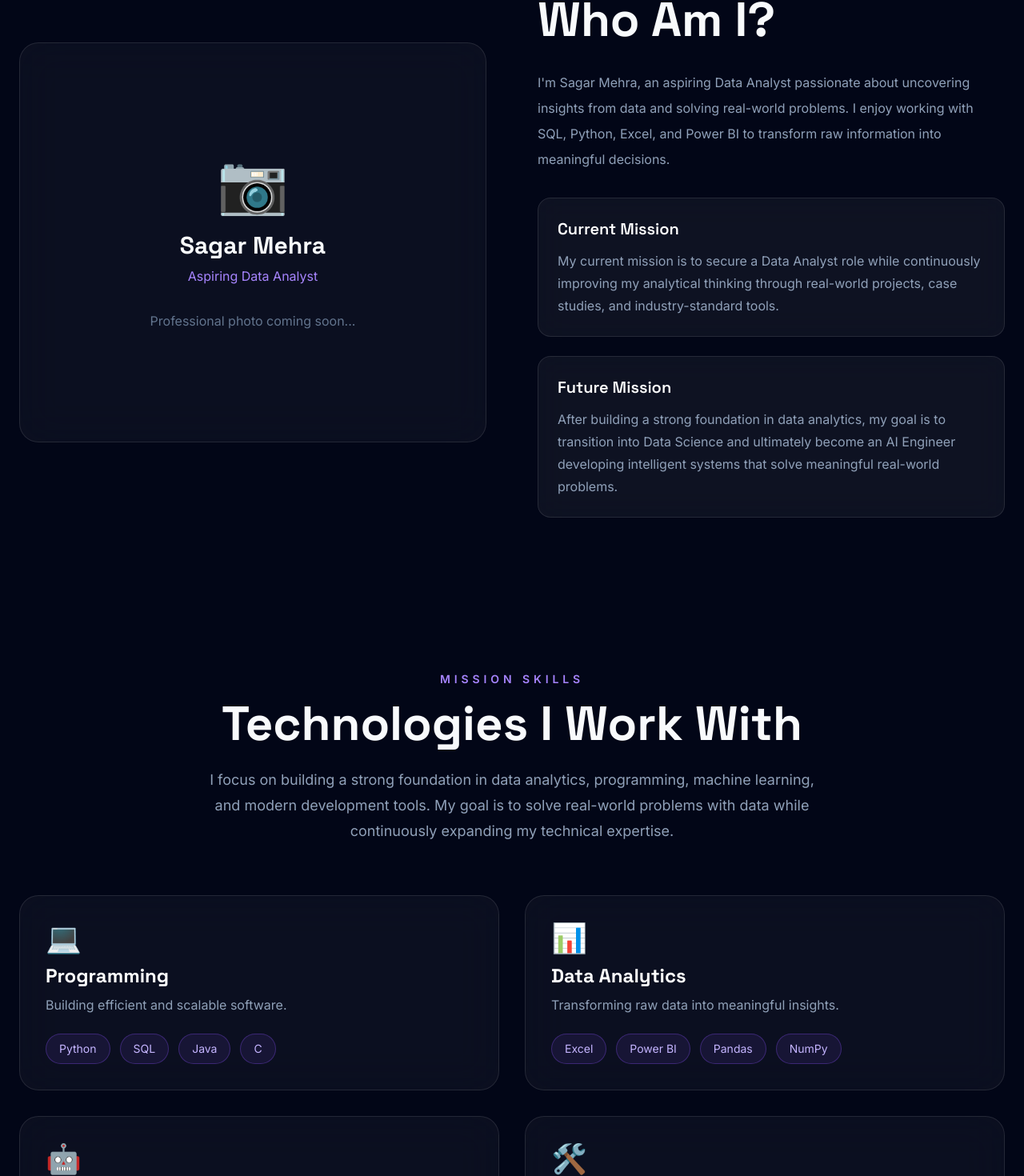
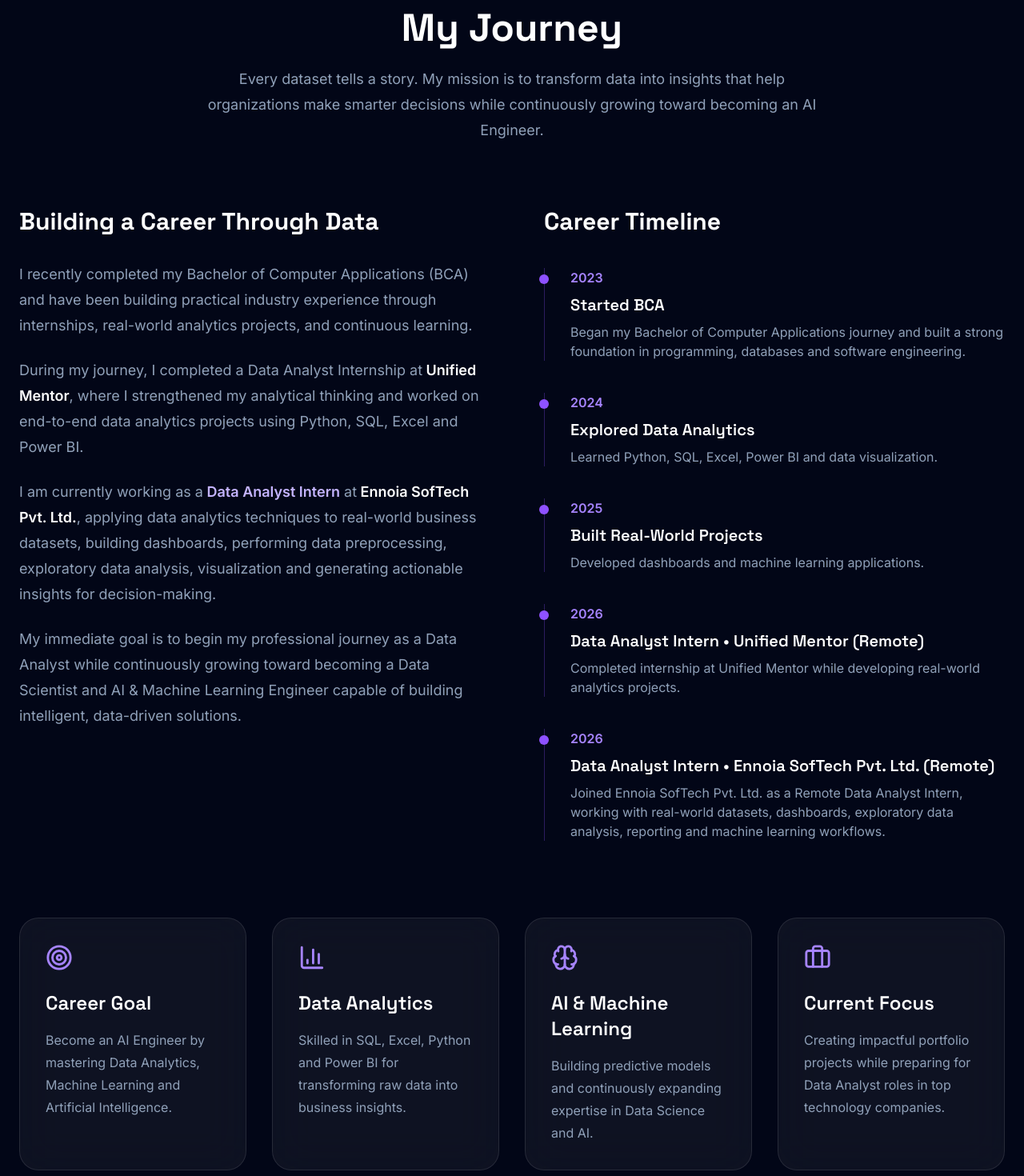
Before and after one commit to sagarmehra69/cosmos, a Next.js app: page / in a window 1280 px wide. Shown: the part 1401-2871 px from the top of the page at 80% size. Built offline with nearby package versions, Linux system fonts and the light colour scheme.

Commit message:
feat: add professional experience section

```diff
--- a/components/sections/About/About.tsx
+++ b/components/sections/About/About.tsx
@@ -1,16 +1,31 @@
-import Section from "@/components/ui/Section";
-
-import AboutContent from "./AboutContent";
-import AboutImage from "./AboutImage";
+import AboutHeader from "./AboutHeader";
+import AboutStory from "./AboutStory";
+import JourneyTimeline from "./JourneyTimeline";
+import AboutCards from "./AboutCards";
 
 export default function About() {
   return (
-    <Section id="about">
-      <div className="grid items-center gap-16 lg:grid-cols-2">
-        <AboutImage />
+    <section
+      id="about"
+      className="px-6 py-28"
+    >
+      <div className="mx-auto max-w-7xl">
 
-        <AboutContent />
+        <AboutHeader />
+
+        <div className="mt-20 grid gap-20 lg:grid-cols-2">
+
+          <AboutStory />
+
+          <JourneyTimeline />
+
+        </div>
+
+        <div className="mt-24">
+          <AboutCards />
+        </div>
+
       </div>
-    </Section>
+    </section>
   );
 }
--- /dev/null
+++ b/components/sections/About/AboutCard.tsx
@@ -0,0 +1,42 @@
+import { ReactNode } from "react";
+
+interface AboutCardProps {
+  icon: ReactNode;
+  title: string;
+  description: string;
+}
+
+export default function AboutCard({
+  icon,
+  title,
+  description,
+}: AboutCardProps) {
+  return (
+    <div
+      className="
+        rounded-3xl
+        border
+        border-white/10
+        bg-white/5
+        p-8
+        backdrop-blur-xl
+        transition-all
+        duration-300
+        hover:-translate-y-2
+        hover:border-violet-500/40
+      "
+    >
+      <div className="text-violet-400">
+        {icon}
+      </div>
+
+      <h3 className="mt-6 text-2xl font-semibold text-white">
+        {title}
+      </h3>
+
+      <p className="mt-4 leading-7 text-slate-400">
+        {description}
+      </p>
+    </div>
+  );
+}
--- /dev/null
+++ b/components/sections/About/AboutCards.tsx
@@ -0,0 +1,50 @@
+import {
+  Brain,
+  Briefcase,
+  ChartColumn,
+  Target,
+} from "lucide-react";
+
+import AboutCard from "./AboutCard";
+
+const cards = [
+  {
+    icon: <Target size={34} />,
+    title: "Career Goal",
+    description:
+      "Become an AI Engineer by mastering Data Analytics, Machine Learning and Artificial Intelligence.",
+  },
+  {
+    icon: <ChartColumn size={34} />,
+    title: "Data Analytics",
+    description:
+      "Skilled in SQL, Excel, Python and Power BI for transforming raw data into business insights.",
+  },
+  {
+    icon: <Brain size={34} />,
+    title: "AI & Machine Learning",
+    description:
+      "Building predictive models and continuously expanding expertise in Data Science and AI.",
+  },
+  {
+    icon: <Briefcase size={34} />,
+    title: "Current Focus",
+    description:
+      "Creating impactful portfolio projects while preparing for Data Analyst roles in top technology companies.",
+  },
+];
+
+export default function AboutCards() {
+  return (
+    <div className="grid gap-8 md:grid-cols-2 xl:grid-cols-4">
+
+      {cards.map((card) => (
+        <AboutCard
+          key={card.title}
+          {...card}
+        />
+      ))}
+
+    </div>
+  );
+}
--- /dev/null
+++ b/components/sections/About/AboutHeader.tsx
@@ -0,0 +1,21 @@
+export default function AboutHeader() {
+  return (
+    <div className="text-center">
+
+      <p className="text-sm uppercase tracking-[0.35em] text-violet-400">
+        About Me
+      </p>
+
+      <h2 className="mt-4 text-5xl font-black text-white">
+        My Journey
+      </h2>
+
+      <p className="mx-auto mt-6 max-w-3xl text-lg leading-8 text-slate-400">
+        Every dataset tells a story. My mission is to transform data into
+        insights that help organizations make smarter decisions while
+        continuously growing toward becoming an AI Engineer.
+      </p>
+
+    </div>
+  );
+}
--- /dev/null
+++ b/components/sections/About/AboutStory.tsx
@@ -0,0 +1,51 @@
+export default function AboutStory() {
+  return (
+    <div>
+      <h3 className="text-3xl font-bold text-white">
+        Building a Career Through Data
+      </h3>
+
+      <div className="mt-8 space-y-6 text-lg leading-8 text-slate-400">
+
+        <p>
+          I recently completed my Bachelor of Computer Applications (BCA)
+          and have been building practical industry experience through
+          internships, real-world analytics projects, and continuous learning.
+        </p>
+
+        <p>
+          During my journey, I completed a Data Analyst Internship at
+          <span className="font-semibold text-white">
+            {" "}Unified Mentor
+          </span>
+          , where I strengthened my analytical thinking and worked on
+          end-to-end data analytics projects using Python, SQL, Excel and
+          Power BI.
+        </p>
+
+        <p>
+          I am currently working as a
+          <span className="font-semibold text-violet-300">
+            {" "}Data Analyst Intern
+          </span>
+          {" "}at
+          <span className="font-semibold text-white">
+            {" "}Ennoia SofTech Pvt. Ltd.
+          </span>
+          , applying data analytics techniques to real-world business
+          datasets, building dashboards, performing data preprocessing,
+          exploratory data analysis, visualization and generating actionable
+          insights for decision-making.
+        </p>
+
+        <p>
+          My immediate goal is to begin my professional journey as a
+          Data Analyst while continuously growing toward becoming a
+          Data Scientist and AI & Machine Learning Engineer capable of
+          building intelligent, data-driven solutions.
+        </p>
+
+      </div>
+    </div>
+  );
+}
--- /dev/null
+++ b/components/sections/About/JourneyTimeline.tsx
@@ -0,0 +1,70 @@
+const timeline = [
+  {
+    year: "2023",
+    title: "Started BCA",
+    description: "Began my Bachelor of Computer Applications journey and built a strong foundation in programming, databases and software engineering.",
+  },
+  {
+    year: "2024",
+    title: "Explored Data Analytics",
+    description: "Learned Python, SQL, Excel, Power BI and data visualization.",
+  },
+  {
+    year: "2025",
+    title: "Built Real-World Projects",
+    description: "Developed dashboards and machine learning applications.",
+  },
+  {
+    year: "2026",
+    title:  "Data Analyst Intern • Unified Mentor (Remote)",
+    description: "Completed internship at Unified Mentor while developing real-world analytics projects.",
+  },
+
+   {
+    year: "2026",
+    title: "Data Analyst Intern • Ennoia SofTech Pvt. Ltd. (Remote)",
+    description:
+      "Joined Ennoia SofTech Pvt. Ltd. as a Remote Data Analyst Intern, working with real-world datasets, dashboards, exploratory data analysis, reporting and machine learning workflows.",
+  },
+];
+
+export default function JourneyTimeline() {
+  return (
+    <div>
+
+      <h3 className="text-3xl font-bold text-white">
+        Career Timeline
+      </h3>
+
+      <div className="mt-10 space-y-10">
+
+        {timeline.map((item) => (
+
+          <div
+            key={item.year}
+            className="relative border-l border-violet-500/30 pl-8"
+          >
+
+            <div className="absolute -left-[7px] top-2 h-3 w-3 rounded-full bg-violet-500" />
+
+            <p className="font-semibold text-violet-400">
+              {item.year}
+            </p>
+
+            <h4 className="mt-2 text-xl font-semibold text-white">
+              {item.title}
+            </h4>
+
+            <p className="mt-2 text-slate-400">
+              {item.description}
+            </p>
+
+          </div>
+
+        ))}
+
+      </div>
+
+    </div>
+  );
+}
--- a/components/sections/Experience/Experience.tsx
+++ b/components/sections/Experience/Experience.tsx
@@ -1,15 +1,19 @@
-import Section from "@/components/ui/Section";
-
 import ExperienceHeader from "./ExperienceHeader";
 import ExperienceTimeline from "./ExperienceTimeline";
 
 export default function Experience() {
   return (
-    <Section id="experience">
-      <div className="space-y-16">
+    <section
+      id="experience"
+      className="relative px-6 py-28"
+    >
+      <div className="mx-auto max-w-7xl">
+
         <ExperienceHeader />
+
         <ExperienceTimeline />
+
       </div>
-    </Section>
+    </section>
   );
 }
--- a/components/sections/Experience/ExperienceCard.tsx
+++ b/components/sections/Experience/ExperienceCard.tsx
@@ -1,61 +1,167 @@
-import Badge from "@/components/ui/Badge";
-import Card from "@/components/ui/Card";
-import { Experience } from "@/data/experience";
+import { Experience } from "@/types/experience";
+import {
+  Briefcase,
+  CalendarDays,
+  MapPin,
+  CheckCircle2,
+} from "lucide-react";
 
-interface ExperienceCardProps {
+interface Props {
   experience: Experience;
+  index: number;
 }
 
 export default function ExperienceCard({
   experience,
-}: ExperienceCardProps) {
+}: Props) {
   return (
-    <Card className="space-y-6">
-      <div className="flex flex-col gap-4 md:flex-row md:items-start md:justify-between">
-        <div>
-          <div className="flex items-center gap-3">
-            <h3 className="text-2xl font-bold">
+    <div className="relative lg:pl-16">
+
+      {/* Timeline Dot */}
+
+      <div className="absolute left-0 top-8 hidden lg:flex h-10 w-10 items-center justify-center rounded-full border border-violet-500/30 bg-slate-950">
+
+        <Briefcase
+          size={18}
+          className="text-violet-400"
+        />
+
+      </div>
+
+      <div
+        className="
+          rounded-3xl
+          border
+          border-white/10
+          bg-white/5
+          p-8
+          backdrop-blur-xl
+          transition-all
+          duration-300
+          hover:-translate-y-2
+          hover:border-violet-500/40
+          hover:shadow-xl
+          hover:shadow-violet-900/20
+        "
+      >
+
+        <div className="flex flex-wrap items-start justify-between gap-6">
+
+          <div>
+
+            <h3 className="text-3xl font-bold text-white">
               {experience.role}
             </h3>
 
-            {experience.current && (
-              <Badge>
-                Current
-              </Badge>
-            )}
+            <p className="mt-2 text-xl font-semibold text-violet-400">
+              {experience.company}
+            </p>
+
+            <div className="mt-4 flex flex-wrap items-center gap-6 text-slate-400">
+
+              <div className="flex items-center gap-2">
+
+                <CalendarDays size={18} />
+
+                <span>{experience.duration}</span>
+
+              </div>
+
+              <div className="flex items-center gap-2">
+
+                <MapPin size={18} />
+
+                <span>{experience.location}</span>
+
+              </div>
+
+            </div>
+
           </div>
 
-          <p className="mt-2 text-violet-400 font-medium">
-            {experience.company}
-          </p>
+          {experience.current && (
+            <span
+              className="
+                rounded-full
+                border
+                border-emerald-500/20
+                bg-emerald-500/10
+                px-4
+                py-2
+                text-sm
+                font-medium
+                text-emerald-400
+              "
+            >
+              Current
+            </span>
+          )}
+
         </div>
 
-        <div className="text-left md:text-right">
-          <p className="font-semibold">
-            {experience.duration}
-          </p>
+        <p className="mt-8 leading-8 text-slate-400">
+          {experience.description}
+        </p>
 
-          <p className="text-slate-400">
-            {experience.location}
-          </p>
+        {/* Responsibilities */}
 
-          <p className="mt-1 text-sm text-slate-500">
-            {experience.type}
-          </p>
+        <div className="mt-10">
+
+          <h4 className="text-lg font-semibold text-white">
+            Key Responsibilities
+          </h4>
+
+          <div className="mt-5 grid gap-4">
+
+            {experience.achievements.map((item) => (
+              <div
+                key={item}
+                className="flex items-start gap-3"
+              >
+
+                <CheckCircle2
+                  size={18}
+                  className="mt-1 text-violet-400"
+                />
+
+                <p className="text-slate-400">
+                  {item}
+                </p>
+
+              </div>
+            ))}
+
+          </div>
+
         </div>
+
+        {/* Skills */}
+
+        <div className="mt-10 flex flex-wrap gap-3">
+
+          {experience.skills.map((skill) => (
+            <span
+              key={skill}
+              className="
+                rounded-full
+                border
+                border-violet-500/20
+                bg-violet-500/10
+                px-4
+                py-2
+                text-sm
+                font-medium
+                text-violet-300
+              "
+            >
+              {skill}
+            </span>
+          ))}
+
+        </div>
+
       </div>
 
-      <p className="leading-7 text-slate-400">
-        {experience.description}
-      </p>
-
-      <div className="flex flex-wrap gap-3">
-        {experience.technologies.map((technology) => (
-          <Badge key={technology}>
-            {technology}
-          </Badge>
-        ))}
-      </div>
-    </Card>
+    </div>
   );
 }
--- a/components/sections/Experience/ExperienceHeader.tsx
+++ b/components/sections/Experience/ExperienceHeader.tsx
@@ -1,19 +1,21 @@
-import Heading from "@/components/ui/Heading";
-
 export default function ExperienceHeader() {
   return (
-    <div className="mx-auto max-w-3xl text-center">
-      <Heading
-        eyebrow="PROFESSIONAL JOURNEY"
-        title="Building Real-World Experience"
-      />
+    <div className="text-center">
 
-      <p className="mt-6 text-lg leading-8 text-slate-400">
-        Through internships, projects, and continuous learning, I am developing
-        practical experience in data analytics and problem-solving. Every
-        opportunity strengthens my technical skills and prepares me for building
-        impactful data-driven solutions.
+      <p className="text-sm font-semibold uppercase tracking-[0.35em] text-violet-400">
+        Experience
       </p>
+
+      <h2 className="mt-4 text-5xl font-black tracking-tight text-white">
+        Professional Experience
+      </h2>
+
+      <p className="mx-auto mt-6 max-w-3xl text-lg leading-8 text-slate-400">
+        Building practical industry experience through remote internships,
+        real-world business datasets and end-to-end data analytics projects
+        using modern analytical tools and technologies.
+      </p>
+
     </div>
   );
 }
--- a/data/experience.ts
+++ b/data/experience.ts
@@ -1,36 +1,61 @@
-export interface Experience {
-  id: number;
-  role: string;
-  company: string;
-  duration: string;
-  location: string;
-  type: "Internship" | "Full Time" | "Freelance" | "Training";
-  description: string;
-  technologies: string[];
-  current: boolean;
-}
+import { Experience } from "@/types/experience";
 
-export const experience: Experience[] = [
+export const experiences: Experience[] = [
   {
-    id: 1,
-    role: "Data Analytics Intern",
-    company: "Unified Mentor",
-    duration: "Feb (2026) - May (2026)",
+    company: "Ennoia SofTech Pvt. Ltd.",
+    role: "Data Analyst Intern",
     location: "Remote",
-    type: "Internship",
+    duration: "June 2026 – Present",
+    current: true,
+
     description:
-      "Worked on real-world data analytics projects involving data cleaning, exploratory data analysis, dashboard creation, and business insight generation using Python, SQL, and Power BI. Collaborated on practical datasets to strengthen analytical thinking and problem-solving skills.",
+      "Working with real-world business datasets to deliver analytical solutions using Python, SQL, Excel, Power BI and Machine Learning.",
 
-    technologies: [
+    achievements: [
+      "Performed data cleaning and preprocessing.",
+      "Conducted Exploratory Data Analysis (EDA).",
+      "Built Power BI dashboards and reports.",
+      "Generated business insights for decision-making.",
+      "Worked with SQL and Python for analysis.",
+      "Collaborated remotely with project mentors.",
+    ],
+
+    skills: [
       "Python",
       "SQL",
+      "Excel",
       "Power BI",
       "Pandas",
       "NumPy",
-      "Excel"
+      "EDA",
+      "Machine Learning",
+    ],
+  },
+
+  {
+    company: "Unified Mentor",
+    role: "Data Analyst Intern",
+    location: "Remote",
+    duration: "Feb 2026 – May 2026",
+    current: false,
+
+    description:
+      "Completed a remote Data Analyst Internship focused on analytics, reporting and business intelligence.",
+
+    achievements: [
+      "Completed end-to-end analytics projects.",
+      "Cleaned and transformed datasets.",
+      "Built interactive dashboards.",
+      "Performed business data analysis.",
+      "Improved analytical and problem-solving skills.",
     ],
 
-    current: true
-  }
-
+    skills: [
+      "Python",
+      "SQL",
+      "Excel",
+      "Power BI",
+      "Pandas",
+    ],
+  },
 ];
```
Also changed, not shown: components/sections/Experience/ExperienceTimeline.tsx (+19 -8 lines), types/experience.ts (+13 -0 lines).
